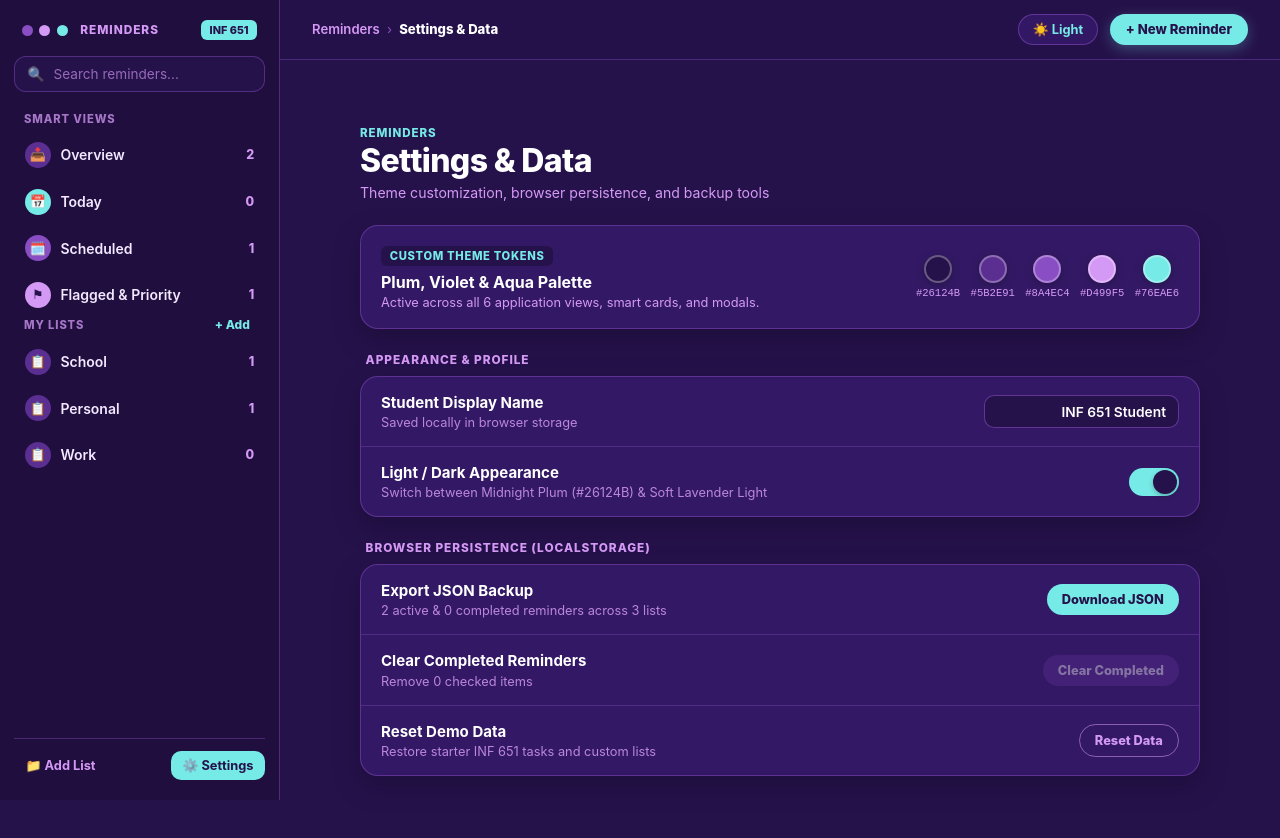
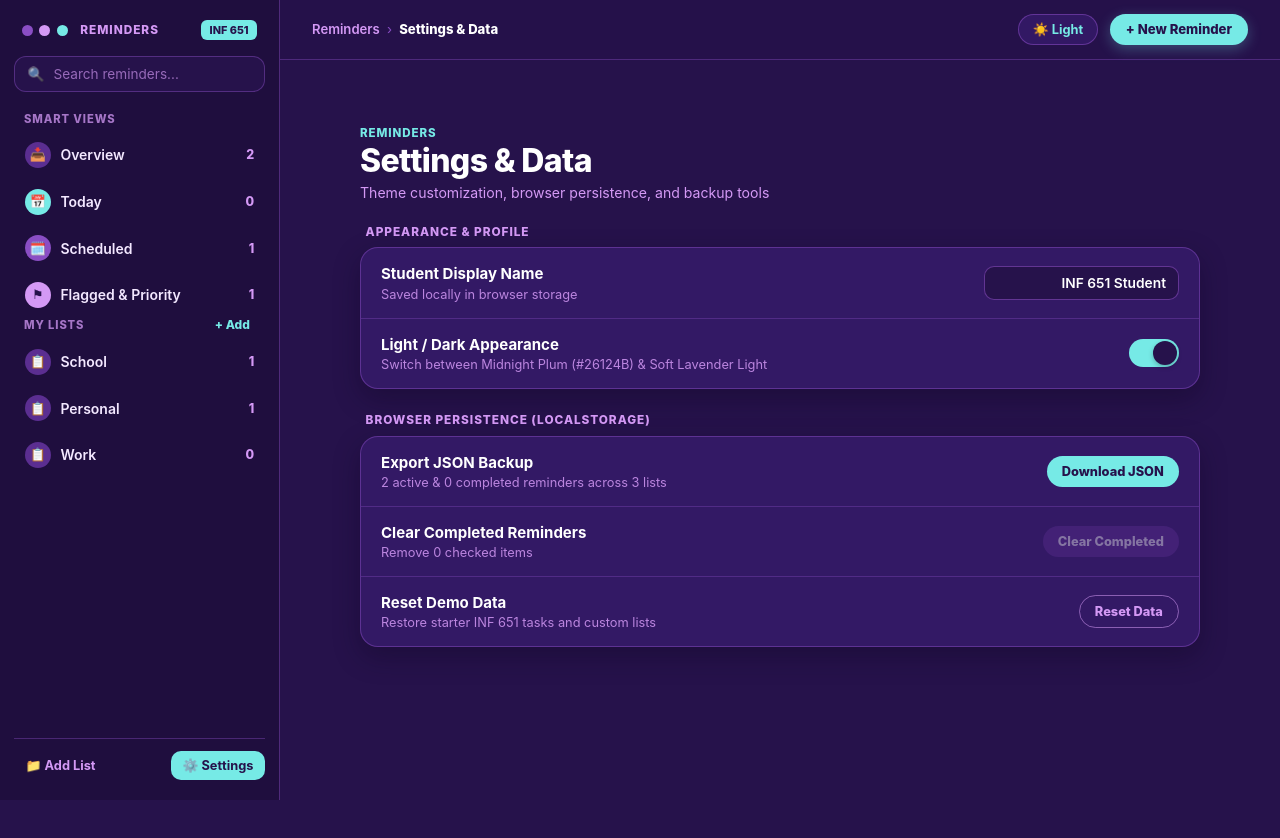
Before and after one commit to bunchhay-s/final-project-todo-app, a React (Vite) app: page /settings in a window 1280 px wide. Shown: the top 838 px of the page. Built offline with nearby package versions, Linux system fonts and the light colour scheme.

Commit message:
Remove: the palette showcase

```diff
--- a/src/pages/Settings.jsx
+++ b/src/pages/Settings.jsx
@@ -125,14 +125,6 @@ export default function Settings() {
   const completedCount = tasks.filter((t) => t.completed).length
   const activeCount = tasks.length - completedCount
 
-  const paletteSwatches = [
-    { hex: '#26124B', name: 'Midnight Plum' },
-    { hex: '#5B2E91', name: 'Royal Violet' },
-    { hex: '#8A4EC4', name: 'Amethyst' },
-    { hex: '#D499F5', name: 'Lavender Lilac' },
-    { hex: '#76EAE6', name: 'Aqua Mint' }
-  ]
-
   return (
     <section className="view settings-view" aria-labelledby="settings-heading">
       <ViewHeader
@@ -147,31 +139,7 @@ export default function Settings() {
         </div>
       )}
 
-      {/* 1. Custom 5-Color Palette Showcase */}
-      <div className="settings-card palette-showcase-card">
-        <div className="palette-info">
-          <span className="settings-badge">Custom Theme Tokens</span>
-          <h2 className="settings-card-title">Plum, Violet &amp; Aqua Palette</h2>
-          <p className="settings-card-desc">
-            Active across all 6 application views, smart cards, and modals.
-          </p>
-        </div>
-
-        <div className="palette-swatches-row">
-          {paletteSwatches.map((swatch) => (
-            <div key={swatch.hex} className="palette-swatch-item">
-              <span
-                className="palette-dot"
-                style={{ backgroundColor: swatch.hex }}
-                title={`${swatch.name} (${swatch.hex})`}
-              />
-              <span className="palette-hex">{swatch.hex}</span>
-            </div>
-          ))}
-        </div>
-      </div>
-
-      {/* 2. Appearance & Profile Settings */}
+      {/* 1. Appearance & Profile Settings */}
       <div className="settings-group">
         <h3 className="settings-group-label">Appearance &amp; Profile</h3>
         <div className="settings-card settings-rows">
@@ -209,7 +177,7 @@ export default function Settings() {
         </div>
       </div>
 
-      {/* 3. Browser Persistence & Data Management */}
+      {/* 2. Browser Persistence & Data Management */}
       <div className="settings-group">
         <h3 className="settings-group-label">Browser Persistence (localStorage)</h3>
         <div className="settings-card settings-rows">
```
